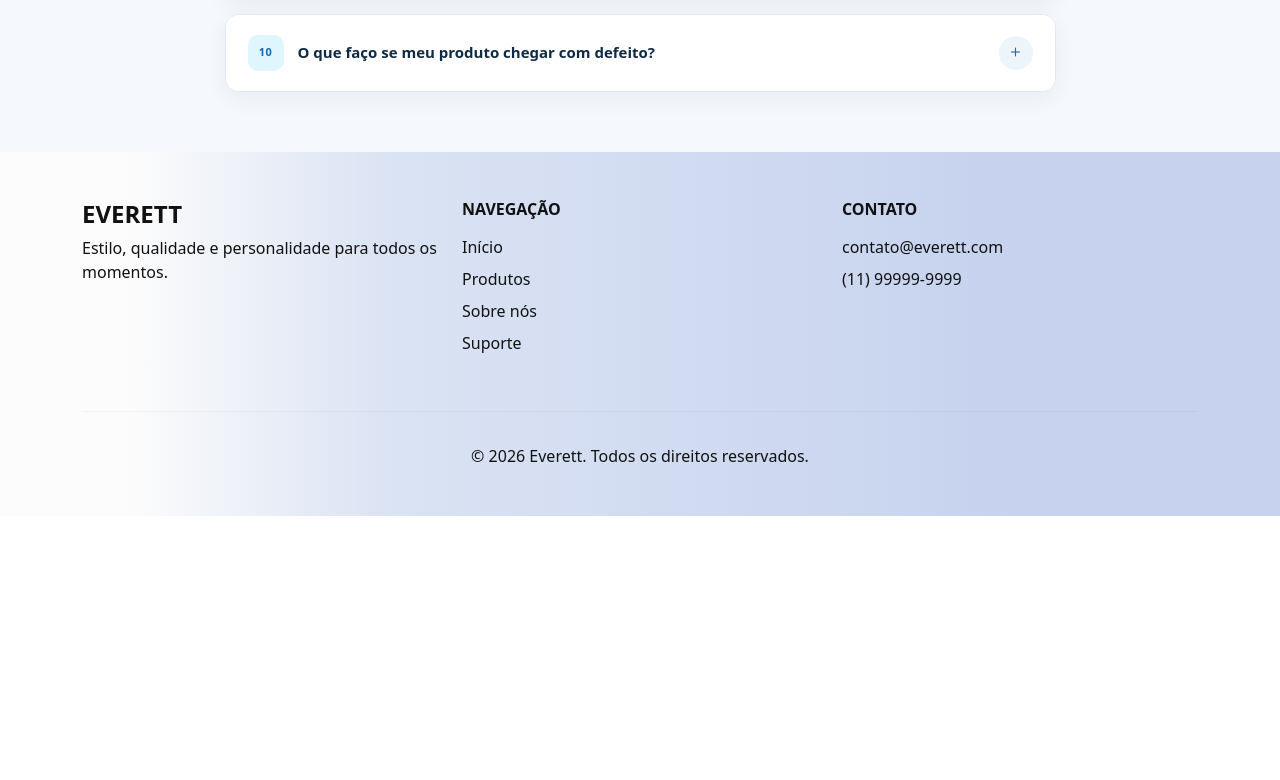
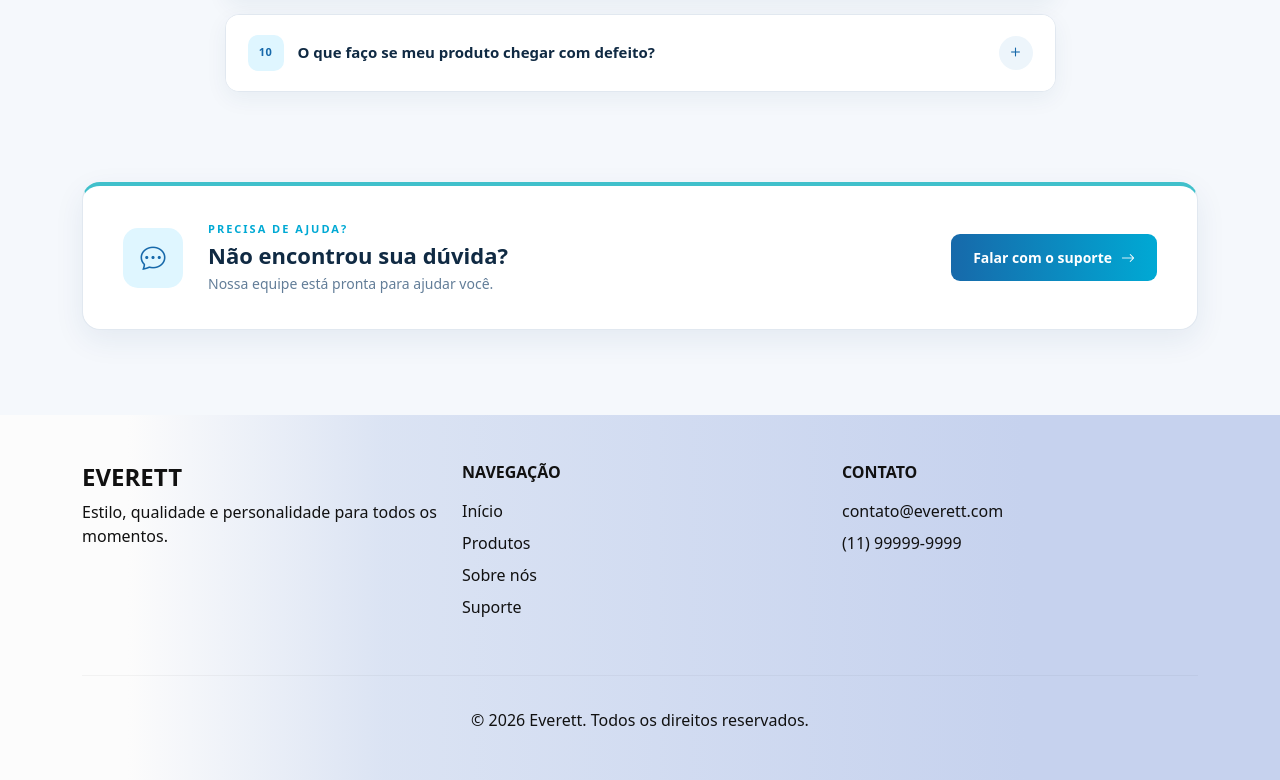
Before and after one commit to henrique-vilo/projetoRevisao, a Next.js app in the folder frontend/: page /suporte in a window 1280 px wide. Shown: the part 1414-2194 px from the top of the page. Before the commit the page ends 1930 px from the top, so only its background shows below. Built offline with nearby package versions, Linux system fonts and the light colour scheme.

Commit message:
FIX: padronização das páginas de cadastro, login e suporte

```diff
--- a/frontend/src/app/suporte/page.jsx
+++ b/frontend/src/app/suporte/page.jsx
@@ -267,7 +267,50 @@ export default function Suporte() {
           FALE COM O SUPORTE
       ========================================== */}
 
+      <section className="suporte-contato">
 
+        <div className="container">
+
+          <div className="contato-card">
+
+            <div className="contato-icone">
+
+              <i className="bi bi-chat-dots"></i>
+
+            </div>
+
+            <div className="contato-texto">
+
+              <p className="contato-mini">
+                PRECISA DE AJUDA?
+              </p>
+
+              <h2>
+                Não encontrou sua dúvida?
+              </h2>
+
+              <p>
+                Nossa equipe está pronta para ajudar você.
+              </p>
+
+            </div>
+
+            <button
+              type="button"
+              className="btn-suporte"
+              onClick={abrirModal}
+            >
+              Falar com o suporte
+
+              <i className="bi bi-arrow-right"></i>
+
+            </button>
+
+          </div>
+
+        </div>
+
+      </section>
 
 
       {/* =========================================
```
